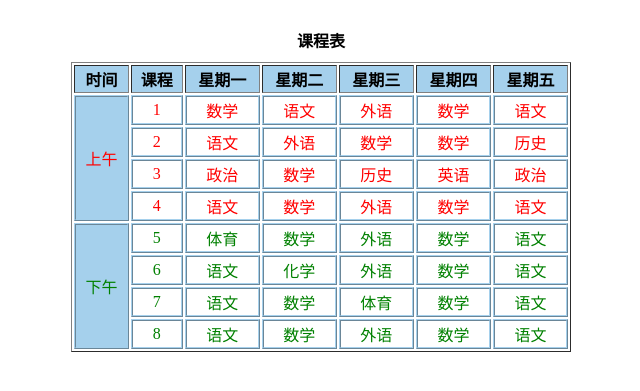
After one commit to Grandure/show, a PHP site: page /sencond.html in a window 1280 px wide. The commit adds this page. Shown: the top 391 px of the page, without its empty margins (269-909 px from the left). Run offline with PHP 8.4, Linux system fonts and the light colour scheme.

Commit message:
修改style及完善页面显示

```diff
--- /dev/null
+++ b/1/css/style0.css
@@ -0,0 +1,23 @@
+.object{
+	width:600px;
+	margin:auto;
+	text-align: center;
+}
+th,#biaotou{
+	background:#a5d0ec;
+}
+tbody{
+	color:red;
+	}
+	tfoot{
+		color:green;
+	}
+tr{
+}
+td{
+	border:ridge 2px #a5d0ec;
+}
+caption{
+	position:relative;
+	padding:20px 0 10px 0;
+}
--- /dev/null
+++ b/1/dist/css/style.css
@@ -0,0 +1,4 @@
+div {
+  color: success; }
+
+/*# sourceMappingURL=style.css.map */
--- /dev/null
+++ b/1/dist/css/style.min.css
@@ -0,0 +1 @@
+div{color:success;border:1px solid #000;background-color:red}div,div .abc{background:#00f}p{margin:50px}div .abc{height:200px;width:100px}.header{background:red}div{height:50px;width:20px}
--- /dev/null
+++ b/1/dist/index.html
@@ -0,0 +1 @@
+<!DOCTYPE html><html lang="en"><head><meta charset="UTF-8"><title>bootstrap练习</title><link rel="stylesheet" href="css/bootstrap.min.css"></head><body><button class="btn btn-info">Bootstrap</button><div>asdfsdf</div><div>速度多少多所多</div><div>是的冯绍峰sdfsfsdfsfsdf</div></body><script src="http://cdn.bootcss.com/jquery/2.1.1-rc2/jquery.min.js"></script><script src="js/bootstrap.min.js"></script></html>
--- /dev/null
+++ b/1/sencond.html
@@ -0,0 +1,99 @@
+<!DOCTYPE html>
+<html lang="en">
+
+<head>
+    <meta charset="UTF-8">
+    <title>课程表</title>
+    <link rel="stylesheet" href="css/style0.css">
+</head>
+
+<body>
+    <div class="object">
+        <table border="1" width="500px;">
+            <caption><strong>课程表</strong></caption>
+            <thead>
+                    <tr>
+                        <th>时间</th>
+                        <th>课程</th>
+                        <th>星期一</th>
+                        <th>星期二</th>
+                        <th>星期三</th>
+                        <th>星期四</th>
+                        <th>星期五</th>
+                    </tr>
+                    <tbody>
+                    <tr>
+                        <td id="biaotou" rowspan="4">上午</td>
+                        <td>1</td>
+                        <td>数学</td>
+                        <td>语文</td>
+                        <td>外语</td>
+                        <td>数学</td>
+                        <td>语文</td>
+                    </tr>
+                    <tr>
+                        <td>2</td>
+                        <td>语文</td>
+                        <td>外语</td>
+                        <td>数学</td>
+                        <td>数学</td>
+                        <td>历史</td>
+                    </tr>
+                    <tr>
+                        <td>3</td>
+                        <td>政治</td>
+                        <td>数学</td>
+                        <td>历史</td>
+                        <td>英语</td>
+                        <td>政治</td>
+                    </tr>
+                    <tr>
+                        <td>4</td>
+                        <td>语文</td>
+                        <td>数学</td>
+                        <td>外语</td>
+                        <td>数学</td>
+                        <td>语文</td>
+                    </tr>
+                </tbody>
+                <tfoot>
+                    <tr>
+                        <td id="biaotou" rowspan="4">下午</td>
+                        <td>5</td>
+                        <td>体育</td>
+                        <td>数学</td>
+                        <td>外语</td>
+                        <td>数学</td>
+                        <td>语文</td>
+                    </tr>
+                    <tr>
+                        <td>6</td>
+                        <td>语文</td>
+                        <td>化学</td>
+                        <td>外语</td>
+                        <td>数学</td>
+                        <td>语文</td>
+                    </tr>
+                    <tr>
+                        <td>7</td>
+                        <td>语文</td>
+                        <td>数学</td>
+                        <td>体育</td>
+                        <td>数学</td>
+                        <td>语文</td>
+                    </tr>
+                    <tr>
+                        <td>8</td>
+                        <td>语文</td>
+                        <td>数学</td>
+                        <td>外语</td>
+                        <td>数学</td>
+                        <td>语文</td>
+                    </tr>
+                </tfoot>
+            </thead>
+        </table>
+    </div>
+</body>
+
+</html>
```
Also changed, not shown: 1/Gruntfile.js (added, +117 -0 lines), 1/css/style.css (+14 -14 lines), 1/index.html (+23 -7 lines), 1/js/html5.js (added, +8 -0 lines), 1/js/ie-css3.js (added, +10 -0 lines), 1/package.json (added, +15 -0 lines), 1/test.html (added, +64 -0 lines), 1/build/js/index.js (added), 1/dist/js/my-project-name.min.js (added), 2 other files.
